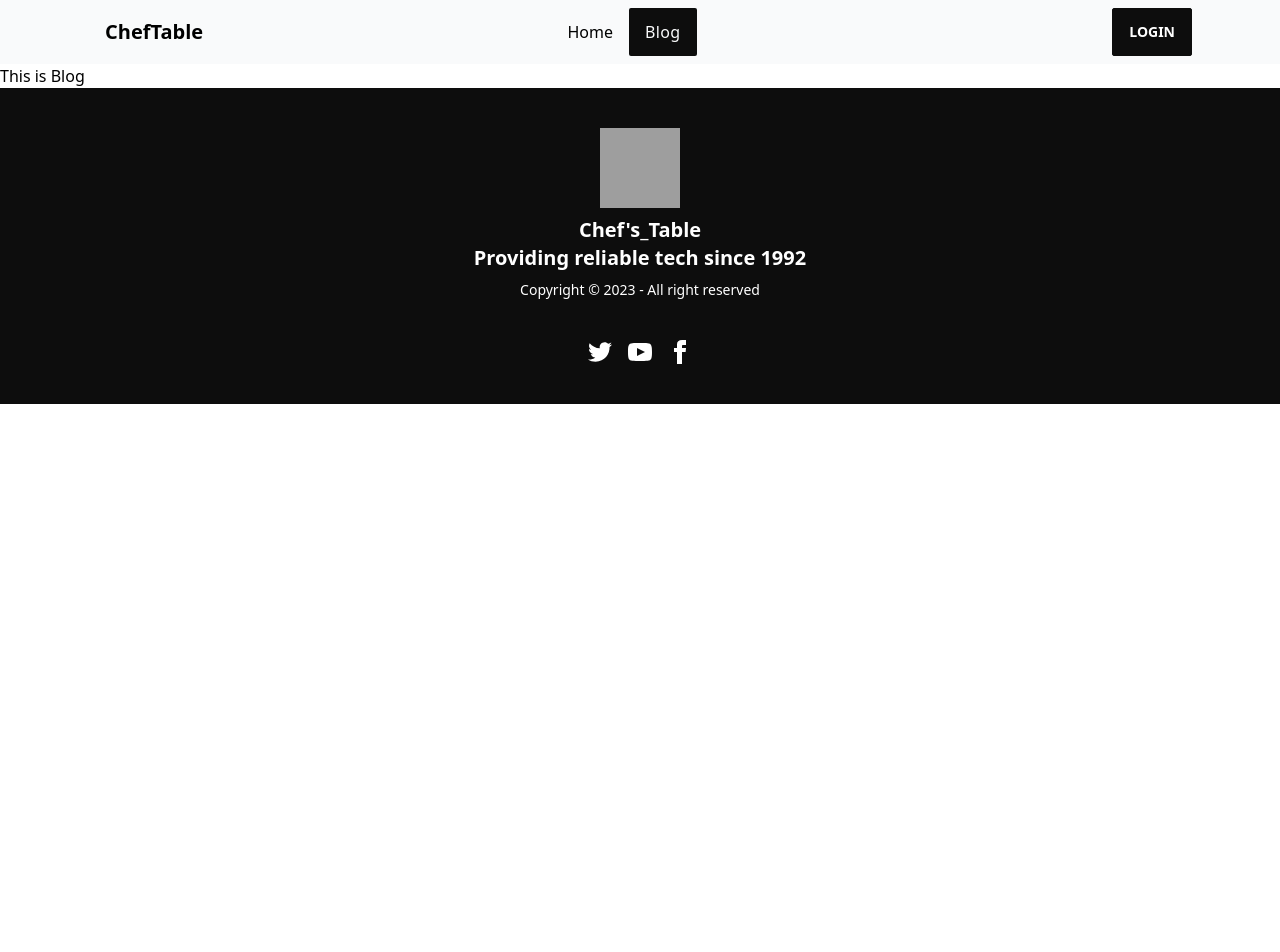
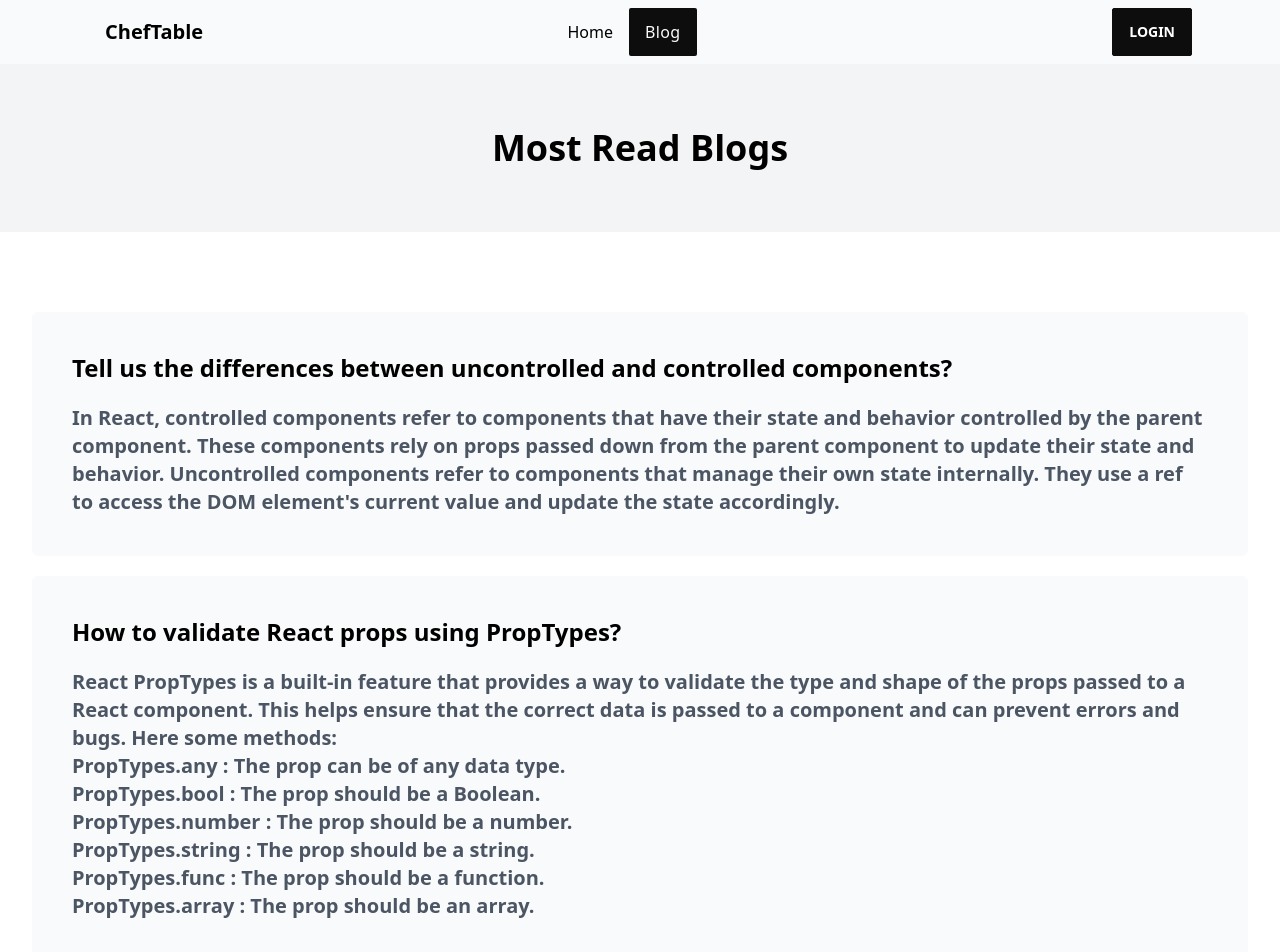
Before and after one commit to sabbirqazi/chef-recipe-client, a React (Vite) app: page /blog in a window 1280 px wide. Shown: the top 952 px of the page. Before the commit the page ends 800 px from the top, so only its background shows below. Built offline with nearby package versions, Linux system fonts and the light colour scheme; no server answers; grey boxes are pictures that could not be loaded.

Commit message:
blog added

```diff
--- a/src/index.css
+++ b/src/index.css
@@ -8,6 +8,14 @@
   }
  .w-80 {
   width: 384px;
+  }
+  .chef-banner-large{
+    width: 740px;
+    height: 680px;
+  }
+  .chef-banner-small{
+    width: 450px;
+    height: 400px;
   }
 }
 
--- a/src/pages/Blog/Blog.jsx
+++ b/src/pages/Blog/Blog.jsx
@@ -1,12 +1,105 @@
 /* eslint-disable no-unused-vars */
-import React from 'react';
+import React from "react";
 
 const Blog = () => {
-    return (
-        <div>
-            <h1>This is Blog</h1>
+  return (
+    <>
+      <section>
+        <div className="bg-gray-100">
+          <div>
+            <h1 className="text-4xl font-bold text-center py-16">
+              Most Read Blogs{" "}
+            </h1>
+          </div>
         </div>
-    );
+
+        <div className="my-container my-20">
+          <div className="flex flex-col gap-5">
+            <div className="flex justify-between gap-8 p-10 items-center border-box rounded-md bg-gray-50 ">
+
+              <div className="flex flex-col gap-5">
+                <h4 className="text-2xl font-bold">
+                  Tell us the differences between uncontrolled and controlled
+                  components?
+                </h4>
+                <p className="text-xl font-semibold text-gray-600">
+                  In React, controlled components refer to components that have
+                  their state and behavior controlled by the parent component.
+                  These components rely on props passed down from the parent
+                  component to update their state and behavior. Uncontrolled
+                  components refer to components that manage their own state
+                  internally. They use a ref to access the DOM element's current
+                  value and update the state accordingly.
+                </p>
+              </div>
+            </div>
+            <div className="flex justify-between border-box gap-8 items-center p-10 rounded-md bg-gray-50 ">
+
+              <div className="flex flex-col gap-5">
+                <h4 className="text-2xl font-bold">
+                  How to validate React props using PropTypes?
+                </h4>
+                <p className="text-xl font-semibold text-gray-600">
+                  React PropTypes is a built-in feature that provides a way to
+                  validate the type and shape of the props passed to a React
+                  component. This helps ensure that the correct data is passed
+                  to a component and can prevent errors and bugs. Here some
+                  methods: <br />
+                  PropTypes.any : The prop can be of any data type. <br />
+                  PropTypes.bool : The prop should be a Boolean. <br />
+                  PropTypes.number : The prop should be a number. <br />
+                  PropTypes.string : The prop should be a string. <br />
+                  PropTypes.func : The prop should be a function. <br />
+                  PropTypes.array : The prop should be an array.
+                </p>
+              </div>
+            </div>
+            <div className="flex justify-between border-box gap-8 p-10 items-center rounded-md bg-gray-50 ">
+
+              <div className="flex flex-col gap-5">
+                <h4 className="text-2xl font-bold">
+                  Tell us the difference between nodejs and express js?
+                </h4>
+                <p className="text-xl font-semibold text-gray-600">
+                  Node.js is a runtime environment that provides basic features
+                  for building server-side applications, while Express.js is a
+                  web framework built on top of Node.js that provides a
+                  higher-level set of features specifically for building web
+                  applications. Express.js provides a more intuitive and
+                  streamlined development experience, while Node.js offers more
+                  flexibility in how applications are built and
+                  structured.Node.js provides a basic set of features for
+                  building server-side applications, such as file system access,
+                  network communication, and event-driven programming.
+                  Express.js, on the other hand, provides a higher-level set of
+                  features for building web applications, including routing,
+                  middleware, and templating.
+                </p>
+              </div>
+            </div>
+            <div className="flex justify-between border-box gap-8 p-10 items-center rounded-md bg-gray-50 ">
+
+              <div className="flex flex-col gap-5">
+                <h4 className="text-2xl font-bold">
+                  What is a custom hook, and why will you create a custom hook?
+                </h4>
+                <p className="text-xl font-semibold text-gray-600">
+                  A custom hook is a function in React that allows developers to
+                  extract and reuse logic from a component, making it easier to
+                  share functionality across multiple components. Custom hooks
+                  are functions that typically use built-in React hooks and can
+                  be created to perform any kind of task or functionality needed
+                  in a component. custom hooks are a powerful tool in React
+                  development that allows developers to extract and reuse logic
+                  from components, making it easier to write and maintain code.
+                </p>
+              </div>
+            </div>
+          </div>
+        </div>
+      </section>
+    </>
+  );
 };
 
 export default Blog;
--- a/src/pages/Recipe/Recipe.jsx
+++ b/src/pages/Recipe/Recipe.jsx
@@ -4,48 +4,48 @@
 import React, { useEffect, useState } from "react";
 import { useParams } from "react-router-dom";
 import RecipeDetails from "../RecipeDetails/RecipeDetails";
+import { HandThumbUpIcon } from "@heroicons/react/24/solid";
 
 const Recipe = ({ children }) => {
   const [banners, setBanners] = useState({});
   const { id } = useParams();
 
-
   useEffect(() => {
-    fetch(`https://chef-recipe-hunter-server-side-sabbirqazi.vercel.app/allData/${id}`)
+    fetch(
+      `https://chef-recipe-hunter-server-side-sabbirqazi.vercel.app/allData/${id}`
+    )
       .then((response) => response.json())
       .then((data) => setBanners(data));
   }, []);
-
 
   console.log(banners.items);
   return (
     <div>
 
-      <div className="mx-28 my-10">
+      <div className="lg:mx-28 mx-5 my-10 flex flex-col justify-center items-center">
+        <div><h2 className="text-3xl font-semibold text-center mb-10">Welcome To View Recipes</h2></div>
         {banners?.items?.details?.map((banner) => (
-          <div
+
+             <div
             key={banner?.id}
-            className="card card-side bg-base-100 shadow-xl"
+            className="card card-side bg-base-100 shadow-xl flex flex-col chef-banner-small lg:chef-banner-large"
           >
             <figure>
-              <img src={banner?.chef_picture_url} alt="Movie" />
+              <img  className="object-fit" src={banner?.chef_picture_url} alt="Chef" />
             </figure>
-            <div className="card-body">
-              <h2 className="card-title">{banner?.chef_name}</h2>
-              <p>{banner?.years_of_experience} years of experience</p>
-              <p>{banner?.number_of_recipes} recipes</p>
-              <p>{banner?.likes} likes</p>
+            <div className="card-body text-center">
+              <h2 className="text-2xl font-semibold text-center">Name: {banner?.chef_name}</h2>
+              <p className="text-xl font-semibold">Experience: {banner?.years_of_experience} years of experience</p>
+              <p className="text-xl font-semibold">Recipes: {banner?.number_of_recipes} recipes</p>
+              <p className="text-xl font-semibold flex gap-2 items-center justify-center"> <span><HandThumbUpIcon className="h-8 w-8 text-amber-500" /></span> Likes: {banner?.likes}+</p>
             </div>
           </div>
         ))}
       </div>
 
-      <div className="mx-20 my-20 gap-10 grid grid-cols-1">
+      <div className="lg:mx-20 mx-5 my-20 gap-10 grid grid-cols-1">
         {banners?.items?.recipes?.map((recipe) => (
-          <RecipeDetails
-          key={recipe?.id}
-          recipe ={recipe}
-          ></RecipeDetails>
+          <RecipeDetails key={recipe?.id} recipe={recipe}></RecipeDetails>
         ))}
       </div>
     </div>
--- a/src/pages/RecipeDetails/RecipeDetails.jsx
+++ b/src/pages/RecipeDetails/RecipeDetails.jsx
@@ -13,10 +13,10 @@ const RecipeDetails = ({recipe}) => {
           <Toaster />
       <div className="card bg-base-100 shadow-xl">
         <div className="card-body">
-          <h2 className="card-title">{recipe?.name}</h2>
-          <p>Ingredients: {recipe?.ingredients}</p>
-          <p>Cooking Method: {recipe?.cooking_method}</p>
-          <p>Rating: {recipe?.rating}</p>
+          <h2 className="text-2xl font-bold">Dish: {recipe?.name}</h2>
+          <p className="text-xl font-semibold"><span className="text-2xl">Ingredients:</span> {recipe?.ingredients}</p>
+          <p className=" text-xl font-semibold"><span className="text-2xl">Cooking Method:</span>{recipe?.cooking_method}</p>
+          <p className=" text-xl font-semibold"><span className="text-2xl">Rating:</span> {recipe?.rating}</p>
           <div className="card-actions justify-end">
             <button className=" btn btn-primary" disabled={isFavorite} onClick={handleFavoriteClick}>
               {isFavorite ? "Favorited" : "Favorite"}
```
